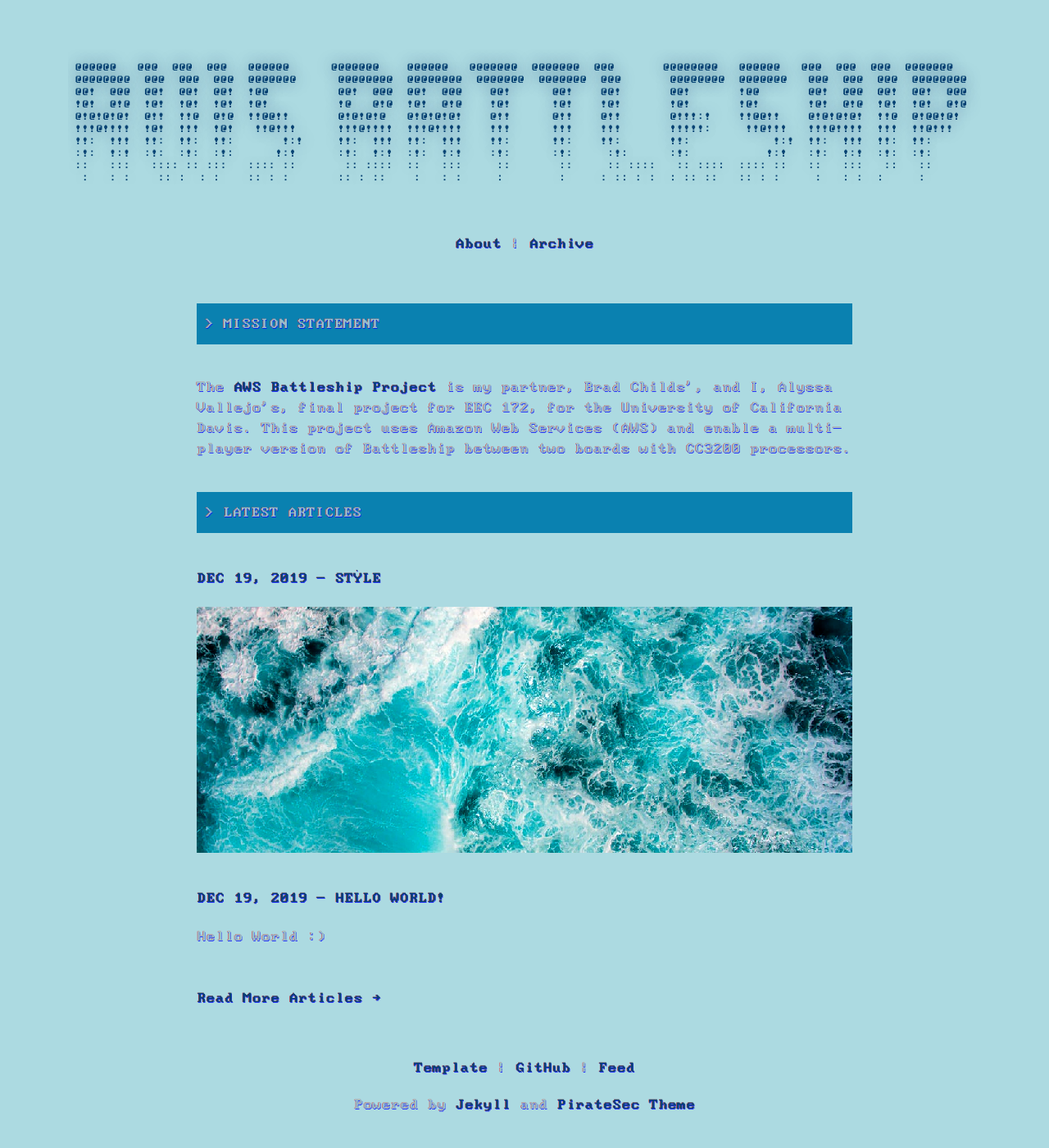
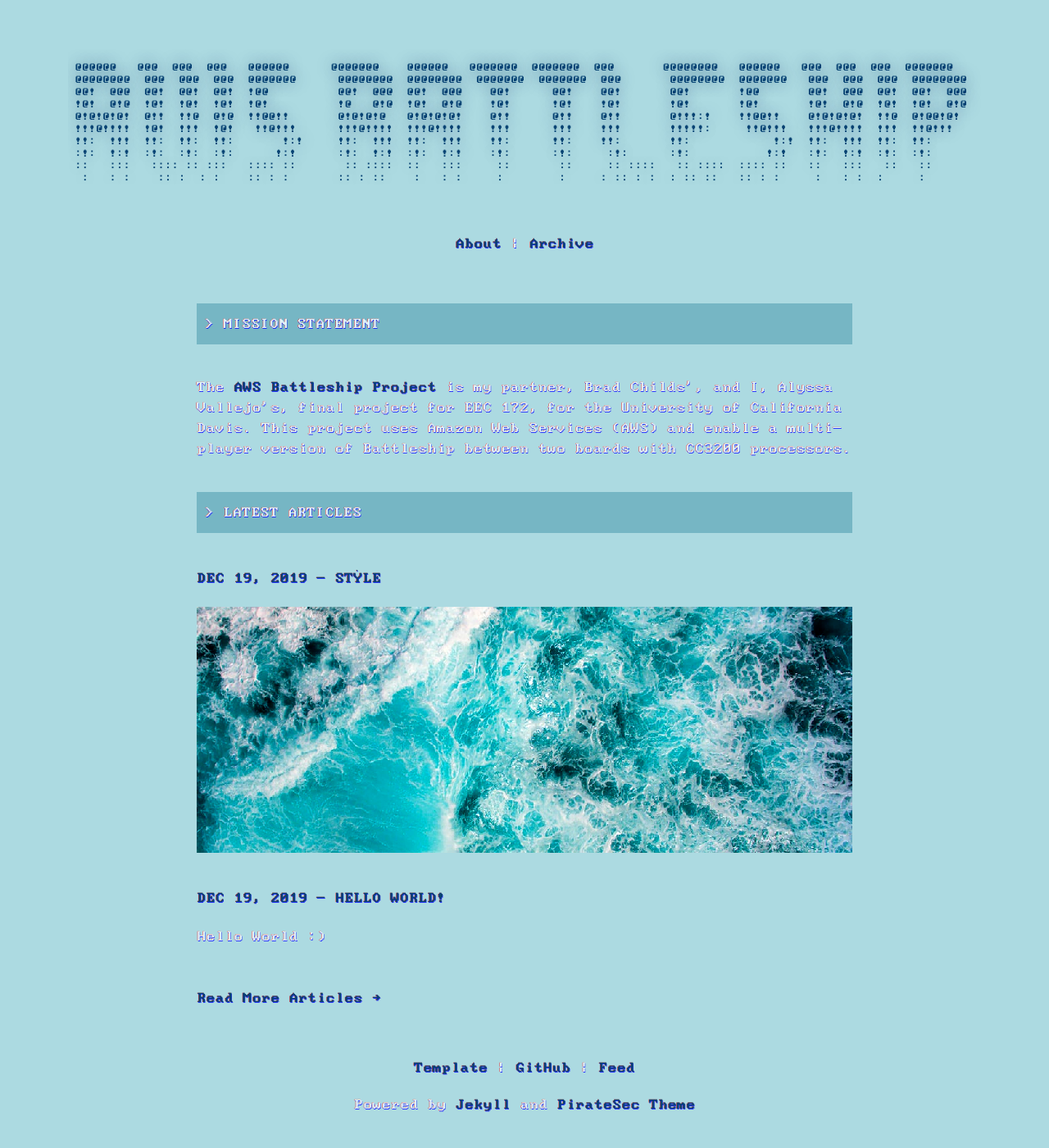
Before and after one commit to AV-CompSci-Mage/aws-battleship, a Jekyll site: the page built from index.html, in a window 1280 px wide. Shown: the whole page at 82% size. Built offline with Jekyll 4.4.1, drawn with Linux system fonts in a browser that asks for light colours.

Commit message:
final update of today

```diff
--- a/_sass/main.scss
+++ b/_sass/main.scss
@@ -4,9 +4,9 @@
 
 :root {
   --background-color: rgb(172, 218, 225);
-  --foreground-color: rgb(10, 129, 176);
-  --foreground-color-transparent: rgba(10, 129, 176, 0.422);
-  --text-color: rgb(152, 192, 201);
+  --foreground-color: rgb(118,182,196);
+  --foreground-color-transparent: rgba(118, 182, 196, 0.477);
+  --text-color: rgb(222,243,246);
   --link-color: rgb(6, 66, 115);
   --link-color-transparent: rgba(6, 66, 115, 0.475);
   --success-color: rgb(29,162,216);
```
